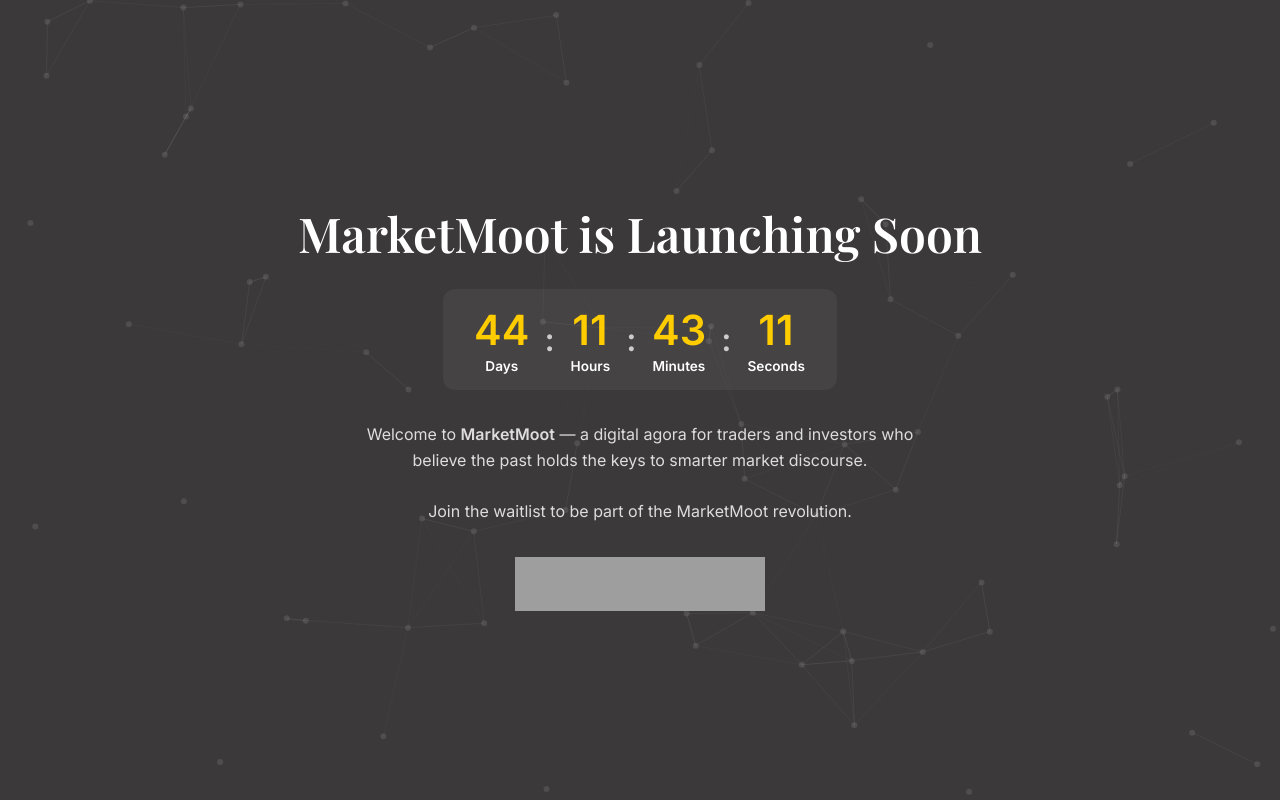
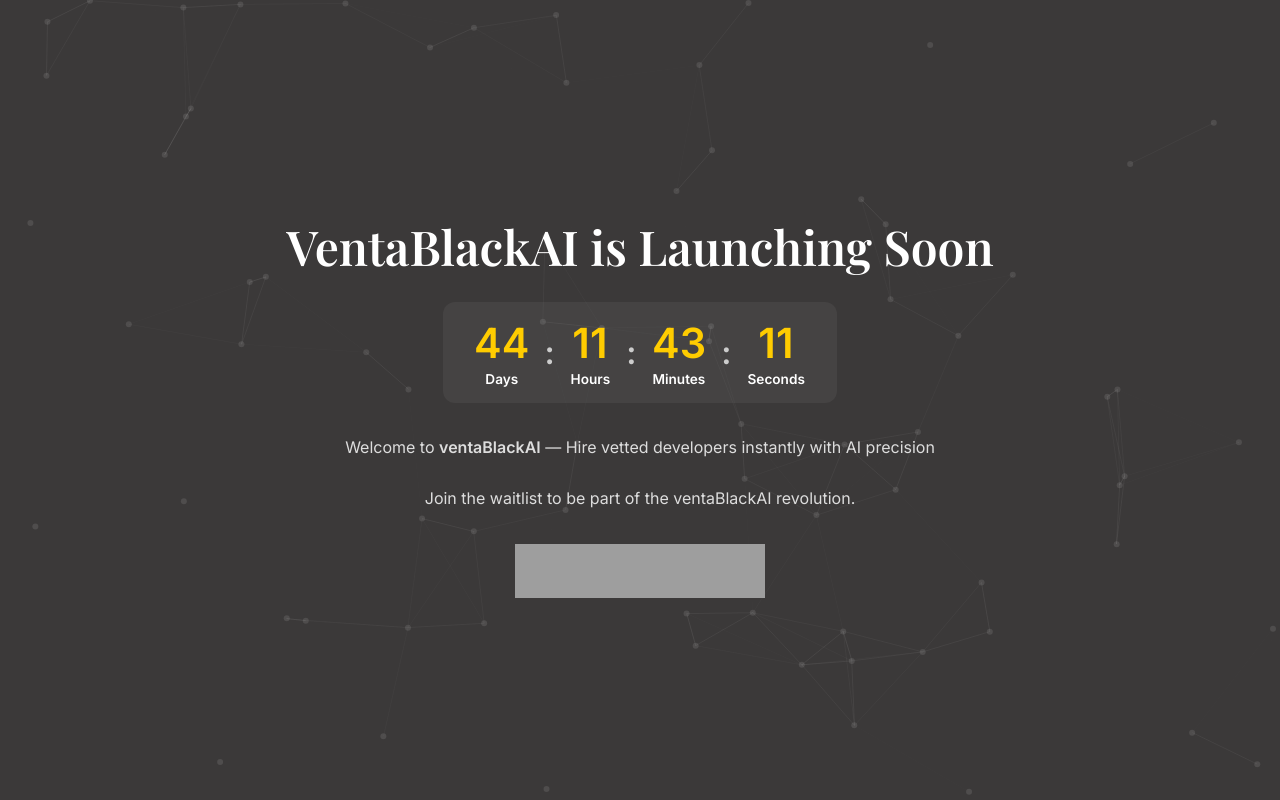
Before and after one commit to ventaBlackAI/ventaBlackAI.github.io, a plain HTML site: page index.html in a window 1280 px wide. Drawn offline with nearby package versions, Linux system fonts and the light colour scheme; grey boxes are pictures that could not be loaded.

Commit message:
first commits

```diff
--- a/index.html
+++ b/index.html
@@ -3,7 +3,7 @@
 <head>
   <meta charset="UTF-8" />
   <meta name="viewport" content="width=device-width, initial-scale=1.0"/>
-  <title>MarketMoot - Coming Soon</title>
+  <title>ventaBlackAI - Coming Soon</title>
 
   <!-- Google Fonts -->
   <link href="https://fonts.googleapis.com/css2?family=Playfair+Display:wght@600&family=Inter:wght@400;600&display=swap" rel="stylesheet">
@@ -104,7 +104,7 @@
   <div id="particles-js"></div>
 
   <div class="container">
-    <h1 id="heading">MarketMoot is Launching Soon</h1>
+    <h1 id="heading">VentaBlackAI is Launching Soon</h1>
     <div class="countdown" id="countdown">
         <div class="time-box">
           <div class="time" id="days">--</div>
@@ -129,13 +129,13 @@
 
 
     <p class="notice">
-        Welcome to <strong>MarketMoot</strong> — a digital agora for traders and investors who believe the past holds the keys to smarter market discourse.
+        Welcome to <strong>ventaBlackAI</strong> — Hire vetted developers instantly with AI precision
         <br><br>
 
-        Join the waitlist to be part of the MarketMoot revolution.
+        Join the waitlist to be part of the ventaBlackAI revolution.
     </p>
     <p>
-      <a href="https://www.producthunt.com/posts/marketmoot?embed=true&utm_source=badge-featured&utm_medium=badge&utm_souce=badge-marketmoot" target="_blank"><img src="https://api.producthunt.com/widgets/embed-image/v1/featured.svg?post_id=959942&theme=dark&t=1746363313732" alt="MarketMoot - Where&#0032;traders&#0032;dissect&#0032;yesterday&#0032;to&#0032;debate&#0032;tomorrow | Product Hunt" style="width: 250px; height: 54px;" width="250" height="54" /></a>
+      <a href="https://www.producthunt.com/posts/ventablackai=true&utm_source=badge-featured&utm_medium=badge&utm_souce=badge-ventablackai" target="_blank"><img src="https://api.producthunt.com/widgets/embed-image/v1/featured.svg?post_id=959942&theme=dark&t=1746363313732" alt="ventaBlackAI - NextGen&#0032;Smart&#0032;Internet&#0032;Central&#0032;Mall | Product Hunt" style="width: 250px; height: 54px;" width="250" height="54" /></a>
     </p>
 
   </div>
```
